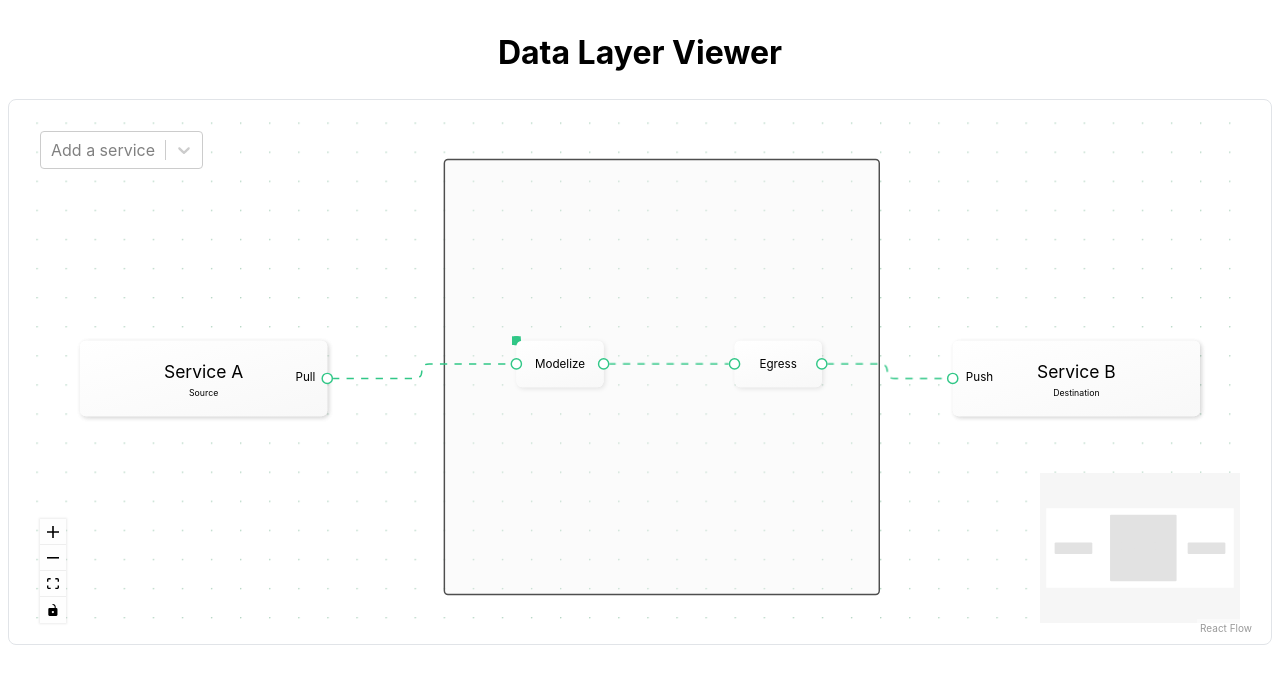
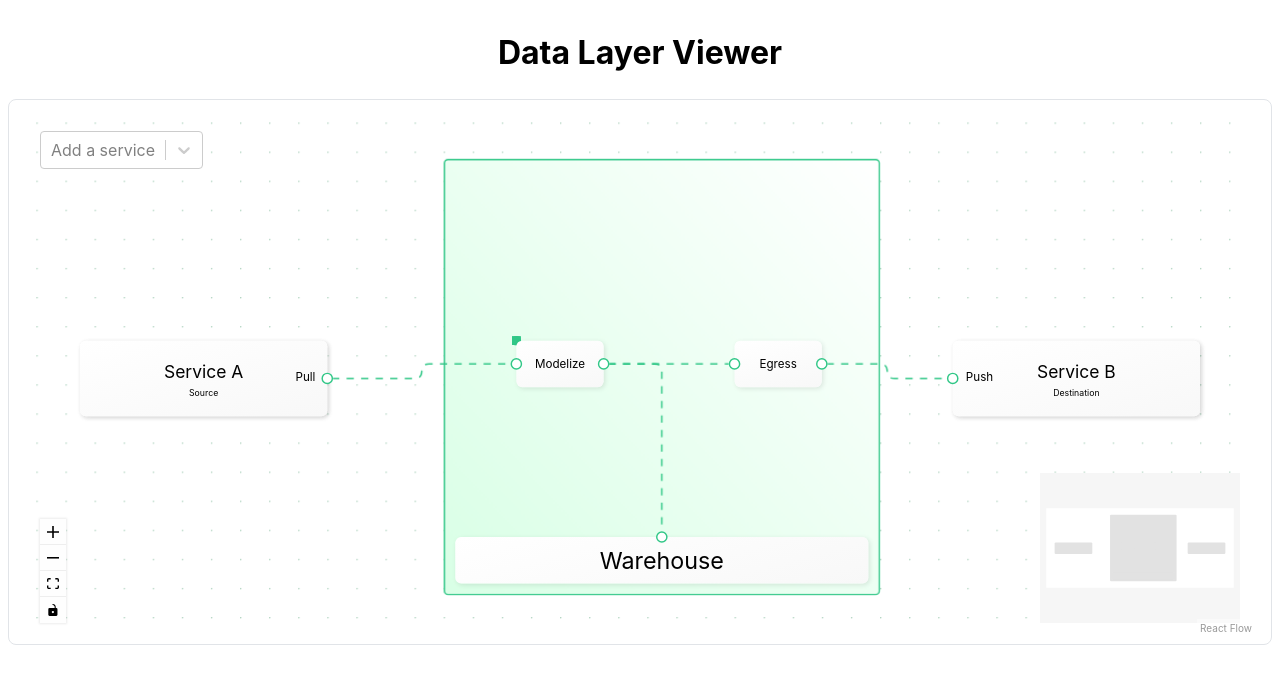
Before and after one commit to savages-corp/data-layer-viewer, a React (Vite) app: page / in a window 1280 px wide. Shown: the top 684 px of the page. Built offline with nearby package versions, Linux system fonts and the light colour scheme.

Commit message:
Tidy up modules & add warehouse node

```diff
--- a/src/App.css
+++ b/src/App.css
@@ -34,8 +34,8 @@
   box-shadow: 2px 2px 2px 2px rgba(0, 0, 0, 0.08);
 }
 
-/* Node styling */
-.react-flow__node-default, .react-flow__node-service, .react-flow__node-data-layer {
+/* Global node styling */
+.react-flow__node-default, .react-flow__node-service, .react-flow__node-stage, .react-flow__node-warehouse {
   border-radius: 4px;
   background: linear-gradient(165deg, #ffffff, #f8f8f8);
   border: none;
@@ -44,8 +44,14 @@
   transform-origin: right;
 }
 
-.react-flow__node-default:hover, .react-flow__node-service:hover, .react-flow__node-data-layer:hover {
+.react-flow__node-default:hover, .react-flow__node-service:hover, .react-flow__node-stage:hover, .react-flow__node-warehouse:hover {
   box-shadow: 4px 4px 8px 0px rgba(0, 0, 0, 0.05);
+}
+
+.react-flow__node-group {
+  backdrop-filter: blur(4px);
+  background: linear-gradient(48deg, #d9ffe6, #ffffff);
+  border: 1px solid #31c787;
 }
 
 /* Node handle styling */
@@ -87,13 +93,22 @@
 }
 
 /* Data Layer node */
-.react-flow__node-data-layer {
+.react-flow__node-stage {
   display: flex;
   align-items: center;
   justify-content: center;
   min-width: 60px;
   min-height: 32px;
   font-size: .5em;
+}
+
+/* Warehouse node */
+.react-flow__node-warehouse {
+  display: flex;
+  align-items: center;
+  justify-content: center;
+  min-width: 284px;
+  min-height: 32px;
 }
 
 /* Custom edges */
--- a/src/App.tsx
+++ b/src/App.tsx
@@ -1,5 +1,11 @@
-import type { Connection, Edge, EdgeChange, NodeChange } from '@xyflow/react'
-import type { AppNode } from './nodes'
+import type { BuiltInEdge, BuiltInNode, Connection, Edge, EdgeChange, EdgeTypes, NodeChange, NodeTypes } from '@xyflow/react'
+import type { DataEdge } from './edges/DataEdge'
+import type { ServiceNode } from './nodes/ServiceNode'
+import type { StageNode } from './nodes/StageNode'
+import type { WarehouseNode } from './nodes/WarehouseNode'
+
+import { Status } from '@/types/status'
+
 import {
   addEdge,
   applyEdgeChanges,
@@ -12,17 +18,34 @@ import {
   ReactFlow,
   reconnectEdge,
 } from '@xyflow/react'
-
 import { useCallback, useRef, useState } from 'react'
-
 import Select from 'react-select'
 
-import { edgeTypes } from './edges'
-import { nodeTypes } from './nodes' // Ensure this maps to the updated ServiceNodeComponent
+import { DataEdgeComponent } from './edges/DataEdge'
+
+import { ServiceNodeComponent } from './nodes/ServiceNode'
+import { StageNodeComponent } from './nodes/StageNode'
+import { WarehouseNodeComponent } from './nodes/WarehouseNode'
 
 import '@xyflow/react/dist/style.css'
+import './App.css'
 
-import './App.css'
+/* Set up various types of nodes and edges for the graph. */
+export type AppNode = BuiltInNode | StageNode | ServiceNode | WarehouseNode
+
+export const nodeTypes = {
+  stage: StageNodeComponent,
+  service: ServiceNodeComponent,
+  warehouse: WarehouseNodeComponent,
+  // Add any of your custom nodes here!
+} satisfies NodeTypes
+
+export type AppEdge = BuiltInEdge | DataEdge
+
+export const edgeTypes = {
+  data: DataEdgeComponent,
+} satisfies EdgeTypes
+/* --------------------------------------------------------- */
 
 interface ServiceOption {
   label: string
@@ -37,9 +60,10 @@ const serviceOptions: ServiceOption[] = [
 
 // The initial state of the graph.
 const initialEdges: Edge[] = [
-  { id: 'pull-1', source: 'service-a', target: 'modelize-1', type: 'data', animated: true, data: { shape: 'circle' } },
-  { id: 'data-layer-1', source: 'modelize-1', target: 'egress-1', type: 'data', animated: true, data: { shape: 'square' } },
-    { id: 'push-1', source: 'egress-1', target: 'service-b', type: 'data', animated: true, data: { shape: 'circle' } },
+  { id: 'pull-1', source: 'service-a', target: 'modelize-1', type: 'data', animated: true, data: { shape: 'circle', status: Status.Success } },
+  { id: 'stage-1', source: 'modelize-1', target: 'egress-1', type: 'data', animated: true, data: { shape: 'square', status: Status.Success } },
+  { id: 'push-1', source: 'egress-1', target: 'service-b', type: 'data', animated: true, data: { shape: 'circle', status: Status.Success } },
+  { id: 'warehouse-1', source: 'modelize-1', target: 'warehouse', type: 'data', animated: true, data: { shape: 'square', status: Status.SuccessWithWarehouse } },
 
 ] satisfies Edge[]
 
@@ -48,13 +72,19 @@ const initialNodes: AppNode[] = [
     id: 'service-a',
     type: 'service',
     position: { x: -300, y: 0 },
-    data: { label: 'Service A' },
+    data: {
+      label: 'Service A',
+      status: Status.Success,
+    },
   },
   {
     id: 'service-b',
     type: 'service',
     position: { x: 300, y: 0 },
-    data: { label: 'Service B' },
+    data: {
+      label: 'Service B',
+      status: Status.Success,
+    },
   },
   // Data Layer container sub-flow
   {
@@ -64,11 +94,32 @@ const initialNodes: AppNode[] = [
     style: { width: 300, height: 300 },
     zIndex: -1,
     data: {},
+    draggable: false,
+    selectable: false,
+  },
+  // {
+  //   id: 'data-layer-label',
+  //   position: { x: -50, y: -125 },
+  //   type: 'default',
+  //   data: { label: 'Data Layer' },
+  //   parentId: 'data-layer',
+  //   extent: 'parent',
+  // },
+  {
+    id: 'warehouse',
+    position: { x: 8, y: 260 },
+    type: 'warehouse',
+    data: {
+      label: 'Warehouse',
+    },
+    parentId: 'data-layer',
+    extent: 'parent',
+    draggable: false,
   },
   {
     id: 'modelize-1',
     position: { x: 50, y: 125 },
-    type: 'data-layer',
+    type: 'stage',
     data: { label: 'Modelize' },
     parentId: 'data-layer',
     extent: 'parent',
@@ -76,7 +127,7 @@ const initialNodes: AppNode[] = [
   {
     id: 'egress-1',
     position: { x: 200, y: 125 },
-    type: 'data-layer',
+    type: 'stage',
     data: { label: 'Egress' },
     parentId: 'data-layer',
     extent: 'parent',
@@ -118,7 +169,6 @@ export default function App({ locked }: { locked?: boolean }) {
         id: `${connection.source}-${connection.target}-${Date.now()}`, // Unique ID
         source: connection.source,
         target: connection.target,
-        animated: true,
         type: 'data',
         data: {
           shape: 'circle',
--- a/src/edges/DataEdge.tsx
+++ b/src/edges/DataEdge.tsx
@@ -1,8 +1,16 @@
-import type { EdgeProps } from '@xyflow/react'
+import type { Edge, EdgeProps } from '@xyflow/react'
 
-import type { DataEdge } from './'
+import { Status } from '@/types/status'
 
 import { BaseEdge, getSmoothStepPath } from '@xyflow/react'
+
+export type DataEdge = Edge<
+  {
+    status?: Status
+    shape?: 'circle' | 'square' | 'triangle'
+  },
+  'data'
+>
 
 export function DataEdgeComponent({
   id,
@@ -29,6 +37,9 @@ export function DataEdgeComponent({
   return (
     <>
       <BaseEdge id={id} path={edgePath} />
+      {(data?.status === Status.Success || data?.status === Status.SuccessWithWarehouse)
+      && (
+        <>
           {data?.shape === 'circle' && (
             <circle r={size / 2} fill={color} className="react-flow__edge-data__gizmo">
               <animateMotion dur="2s" repeatCount="indefinite" path={edgePath} />
@@ -45,5 +56,7 @@ export function DataEdgeComponent({
             </polygon>
           )}
         </>
+      )}
+    </>
   )
 }
--- a/src/edges/index.ts
+++ /dev/null
@@ -1,16 +0,0 @@
-import type { BuiltInEdge, Edge, EdgeTypes } from '@xyflow/react'
-import { DataEdgeComponent } from './DataEdge'
-
-export type DataEdge = Edge<
-  {
-    state?: boolean
-    shape?: 'circle' | 'square' | 'triangle'
-  },
-  'data-edge'
->
-
-export type AppEdge = BuiltInEdge | DataEdge
-
-export const edgeTypes = {
-  data: DataEdgeComponent,
-} satisfies EdgeTypes
--- a/src/nodes/ServiceNode.tsx
+++ b/src/nodes/ServiceNode.tsx
@@ -1,17 +1,24 @@
-import type { NodeProps } from '@xyflow/react'
-
-import type { ServiceNode } from './'
+import type { Status } from '@/types/status'
+import type { Node, NodeProps } from '@xyflow/react'
 
 import { Handle, Position, useNodeConnections } from '@xyflow/react'
 import { useEffect, useState } from 'react'
 
 /*
-  ServiceNodeComponent is a React component that renders a service node.
+  ServiceNode displays various services that can be connected to other nodes.
     - It displays the label of the service and two handles, one for pushing data and one for pulling data.
     - The handles are only visible if the node is not already connected to another node.
     - A service node handle can only be connected to one other node.
 
 */
+
+export type ServiceNode = Node<
+  {
+    status?: Status
+    label?: string
+  },
+  'service'
+>
 
 export function ServiceNodeComponent({ data }: NodeProps<ServiceNode>) {
   const pushConnections = useNodeConnections({
--- a/src/nodes/DataLayerNode.tsx
+++ b/src/nodes/StageNode.tsx
@@ -1,18 +1,25 @@
-import type { NodeProps } from '@xyflow/react'
-
-import type { DataLayerNode } from './'
+import type { Status } from '@/types/status'
+import type { Node, NodeProps } from '@xyflow/react'
 
 import { Handle, Position } from '@xyflow/react'
 
+export type StageNode = Node<
+  {
+    status?: Status
+    label?: string
+  },
+  'stage'
+>
+
 /*
-  DataLayerNode is a React component that renders a Data Layer internal node.
+  StageNode displays and connects data handling steps within the Data Layer.
     - It consists of two types: Modelize and Egress.
     - Modelize accepts connections only from a single Service nodes.
     - Egress sends data to a Service node.
 
 */
 
-export function DataLayerNodeComponent({ data }: NodeProps<DataLayerNode>) {
+export function StageNodeComponent({ data }: NodeProps<StageNode>) {
   return (
     <>
       <div>{data.label}</div>
--- /dev/null
+++ b/src/nodes/WarehouseNode.tsx
@@ -0,0 +1,27 @@
+import type { Node, NodeProps } from '@xyflow/react'
+
+import { Handle, Position } from '@xyflow/react'
+
+export type WarehouseNode = Node<
+  {
+    label?: string
+  },
+  'warehouse'
+>
+
+/*
+  WarehouseNode is a general receiver node for all modelized data.
+*/
+
+export function WarehouseNodeComponent({ data }: NodeProps<WarehouseNode>) {
+  return (
+    <>
+      <div>{data.label}</div>
+      <Handle
+        type="target"
+        position={Position.Top}
+        id="push"
+      />
+    </>
+  )
+}
--- a/src/nodes/index.ts
+++ /dev/null
@@ -1,25 +0,0 @@
-import type { BuiltInNode, Node, NodeTypes } from '@xyflow/react'
-import { DataLayerNodeComponent } from './DataLayerNode'
-import { ServiceNodeComponent } from './ServiceNode'
-
-export type DataLayerNode = Node<
-  {
-    label?: string
-  },
-  'data-layer'
->
-
-export type ServiceNode = Node<
-  {
-    label?: string
-  },
-  'service'
->
-
-export type AppNode = BuiltInNode | DataLayerNode | ServiceNode
-
-export const nodeTypes = {
-  'data-layer': DataLayerNodeComponent,
-  'service': ServiceNodeComponent,
-  // Add any of your custom nodes here!
-} satisfies NodeTypes
--- /dev/null
+++ b/types/status.ts
@@ -0,0 +1,10 @@
+export enum Status {
+  SuccessWithWarehouse,
+  SuccessNothingNew,
+  Success,
+  ErrorServicePull,
+  ErrorServicePush,
+  ErrorDataModelize,
+  ErrorDataEgress,
+  ErrorInternalUnknown,
+}
--- a/vite.config.js
+++ b/vite.config.js
@@ -1,5 +1,8 @@
+import path from 'path'
 import react from '@vitejs/plugin-react'
+
 import { defineConfig } from 'vite'
+
 import cssInjectedByJsPlugin from 'vite-plugin-css-injected-by-js'
 
 export default defineConfig({
@@ -14,4 +17,9 @@ export default defineConfig({
       },
     },
   },
+  resolve: {
+    alias: {
+      '@': path.resolve(__dirname, '.'),
+    },
+  },
 })
```
Also changed, not shown: tsconfig.json (+9 -0 lines). Lines whose indentation alone changed are shown as unchanged.
